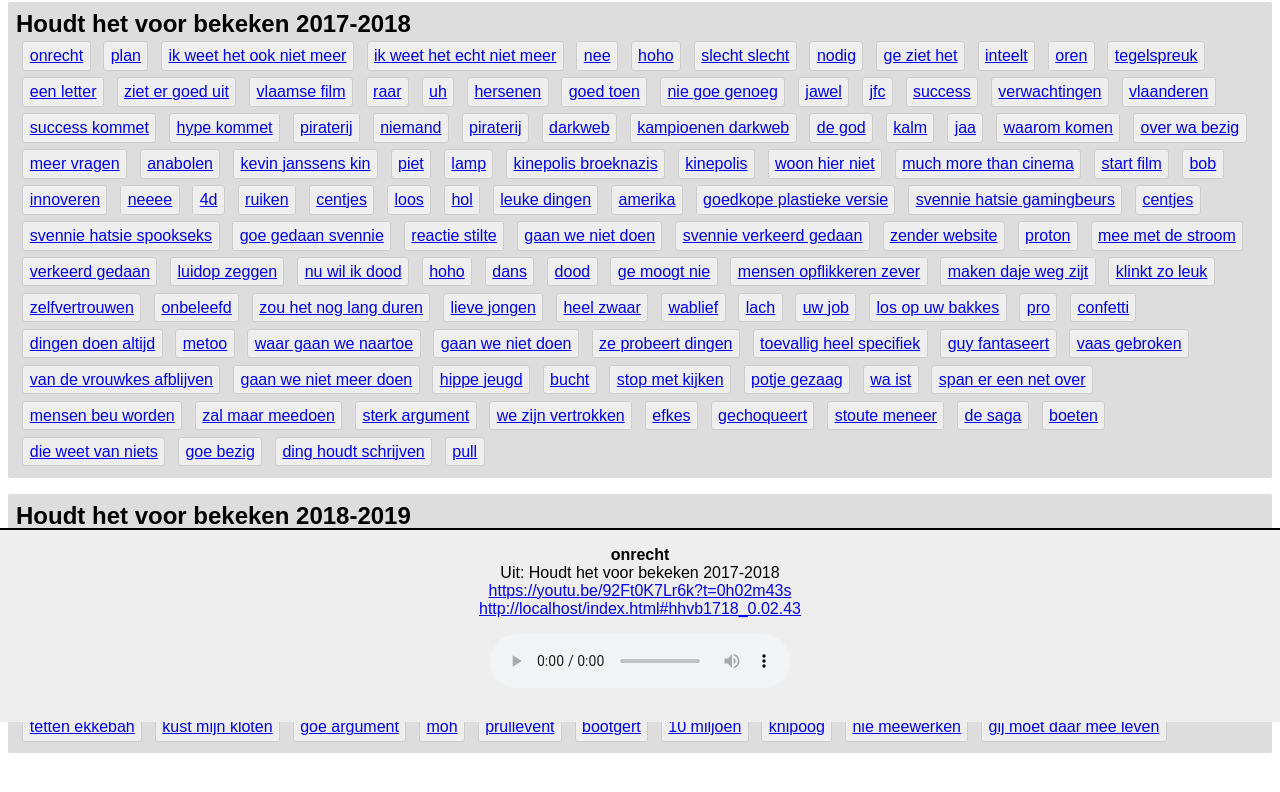
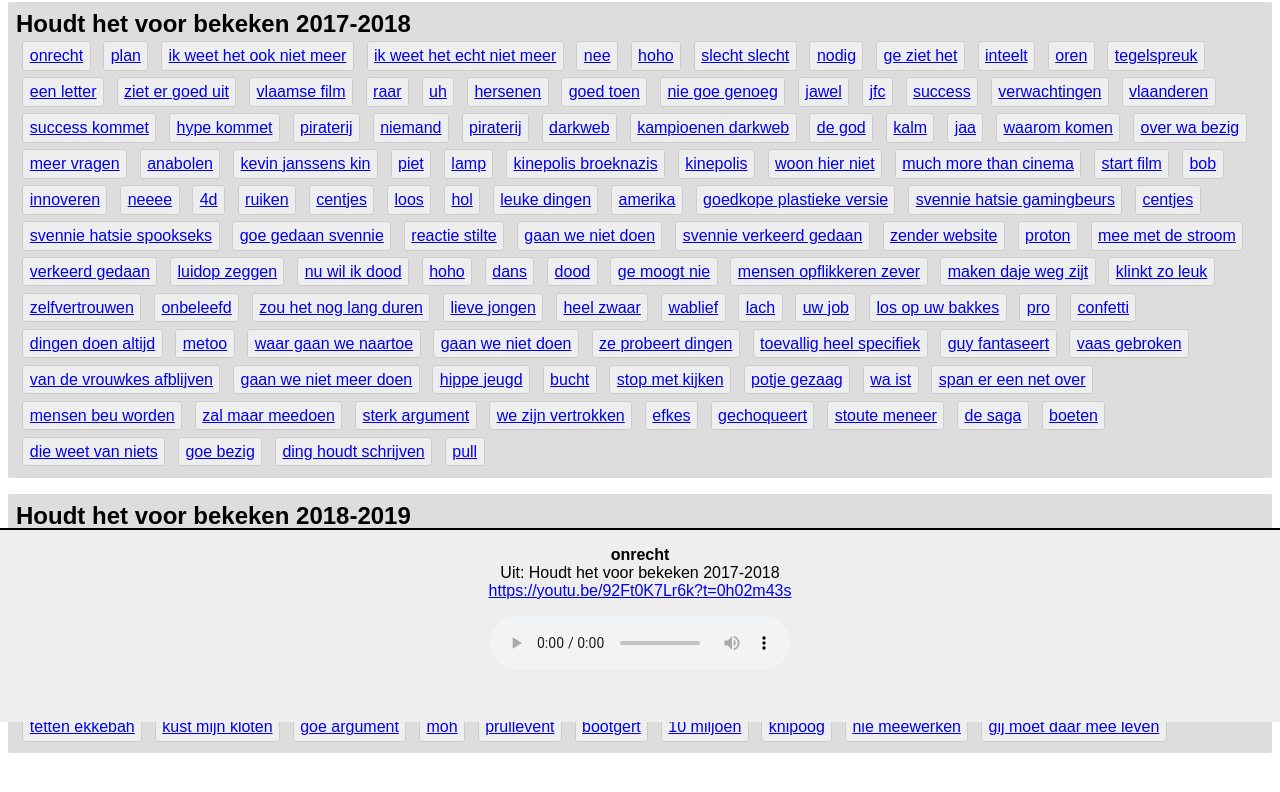
Before and after one commit to yugecin/xandilordi-soundboard, a plain HTML site: page index.html in a window 1280 px wide. Shown: the part 78-870 px from the top of the page. Drawn offline with Linux system fonts and the light colour scheme.

Commit message:
Remove redundant selflink

```diff
--- a/index.html
+++ b/index.html
@@ -19,7 +19,7 @@ h2{margin:0}
 <noscript>Javascript needs to be enabled</noscript>
 <div id="a"></div>
 <div id="b">
-<p><strong id="f"></strong><br/>Uit: <span id="e"></span><br/><a id="d" href=""></a><br><a id="g" href=""></a></p>
+<p><strong id="f"></strong><br/>Uit: <span id="e"></span><br/><a id="d" href=""></a></p>
 <audio id="c" controls></audio>
 </div>
 <script>
@@ -213,7 +213,6 @@ var audio = document.getElementById('c')
 var link = document.getElementById('d')
 var source = document.getElementById('e')
 var title = document.getElementById('f')
-var selflink = document.getElementById('g')
 var spliturl = window.location.href.split('#')
 var baseurl = spliturl[0]
 var soundurl = function(file) {
@@ -237,9 +236,6 @@ var showsound = function(file) {
 	var href = show[1] + '?t=' + soundtime(file)
 	link.innerHTML = href
 	link.setAttribute('href', href)
-	selfhref = soundurl(file)
-	g.innerHTML = selfhref
-	g.setAttribute('href', selfhref)
 	audio.setAttribute('src', file)
 }
 var dosound = function(file) {
```
